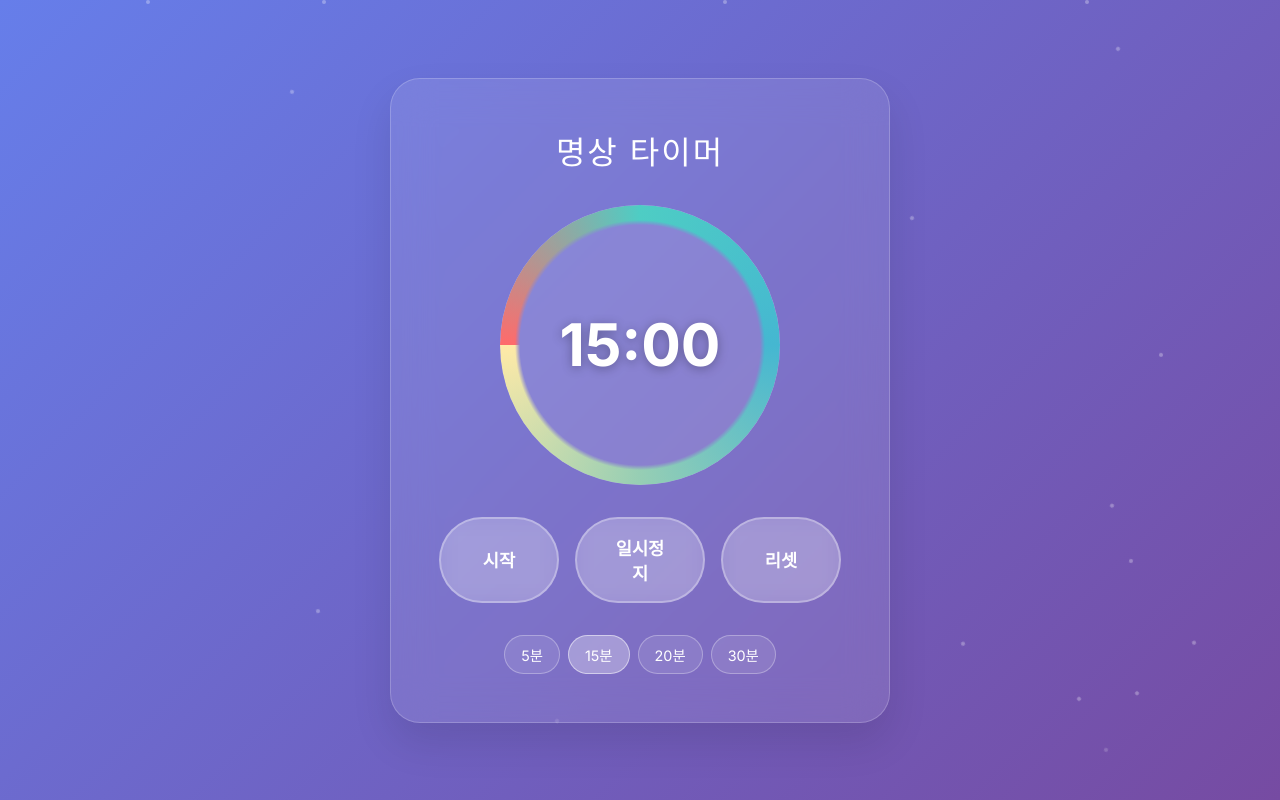
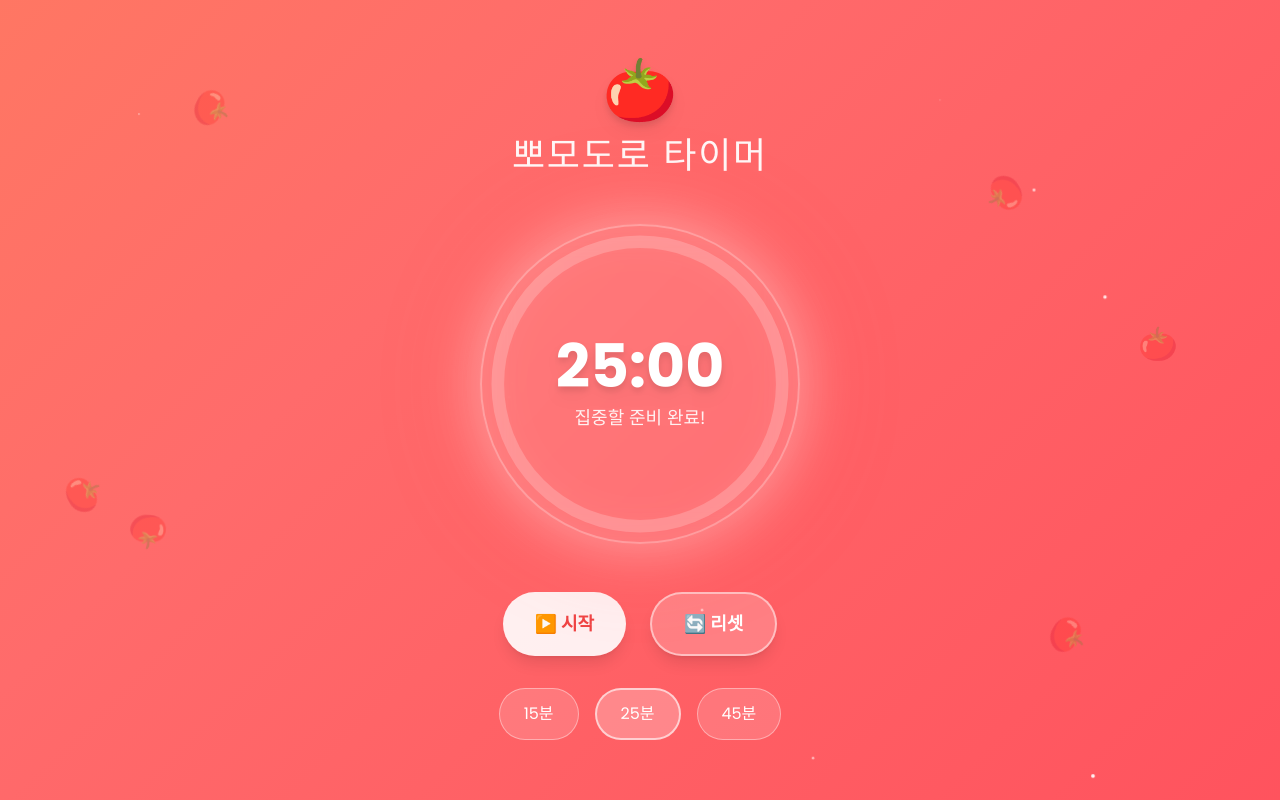
Before and after one commit to ranot7-maker/timeisgold, a plain HTML site: page index.html in a window 1280 px wide. Drawn offline with nearby package versions, Linux system fonts and the light colour scheme.

Commit message:
Update index.html

```diff
--- a/index.html
+++ b/index.html
@@ -3,366 +3,258 @@
 <head>
     <meta charset="UTF-8">
     <meta name="viewport" content="width=device-width, initial-scale=1.0">
-    <title>명상 타이머</title>
+    <title>🍅 뽀모도로 타이머</title>
+    <script src="https://cdn.tailwindcss.com"></script>
     <style>
-        @import url('https://fonts.googleapis.com/css2?family=Inter:wght@300;400;600;700&display=swap');
+        @import url('https://fonts.googleapis.com/css2?family=Poppins:wght@300;400;600;700;800&display=swap');
 
-        * {
-            margin: 0;
-            padding: 0;
-            box-sizing: border-box;
+        body {
+            font-family: 'Poppins', sans-serif;
+            background: linear-gradient(135deg, #ff6b6b 0%, #ff8e53 25%, #ff6b6b 50%, #ff4757 75%, #ff3742 100%);
+            background-size: 400% 400%;
+            animation: gradientShift 8s ease infinite;
         }
 
-        body {
-            font-family: 'Inter', sans-serif;
-            background: linear-gradient(135deg, #667eea 0%, #764ba2 100%);
-            min-height: 100vh;
-            display: flex;
-            align-items: center;
-            justify-content: center;
-            overflow: hidden;
+        @keyframes gradientShift {
+            0%, 100% { background-position: 0% 50%; }
+            50% { background-position: 100% 50%; }
         }
 
-        .timer-container {
-            text-align: center;
-            padding: 3rem;
-            background: rgba(255, 255, 255, 0.1);
-            backdrop-filter: blur(20px);
-            border-radius: 30px;
-            border: 1px solid rgba(255, 255, 255, 0.2);
-            box-shadow: 0 20px 40px rgba(0, 0, 0, 0.1);
-            max-width: 500px;
-            width: 90%;
+        .tomato-float {
+            position: absolute;
+            font-size: 2rem;
+            animation: float 6s ease-in-out infinite;
+            opacity: 0.3;
         }
 
-        .timer-title {
-            color: white;
-            font-size: 2rem;
-            font-weight: 300;
-            margin-bottom: 2rem;
-            letter-spacing: 2px;
-            text-transform: uppercase;
+        @keyframes float {
+            0%, 100% { transform: translateY(0px) rotate(0deg); }
+            33% { transform: translateY(-20px) rotate(120deg); }
+            66% { transform: translateY(10px) rotate(240deg); }
         }
 
-        .timer-circle {
-            position: relative;
-            width: 280px;
-            height: 280px;
-            margin: 0 auto 2rem;
+        .timer-glow {
+            box-shadow: 0 0 60px rgba(255, 255, 255, 0.4),
+                        0 0 100px rgba(255, 107, 107, 0.3),
+                        inset 0 0 60px rgba(255, 255, 255, 0.1);
         }
 
-        .circle-bg {
-            width: 100%;
-            height: 100%;
-            border-radius: 50%;
-            background: rgba(255, 255, 255, 0.1);
-            border: 3px solid rgba(255, 255, 255, 0.3);
-            position: absolute;
+        .pulse-ring {
+            animation: pulseRing 2s cubic-bezier(0.25, 0.46, 0.45, 0.94) infinite;
         }
 
-        .circle-progress {
-            width: 100%;
-            height: 100%;
-            border-radius: 50%;
-            position: absolute;
-            background: conic-gradient(from 0deg, #ff6b6b 0%, #4ecdc4 25%, #45b7d1 50%, #96ceb4 75%, #ffeaa7 100%);
-            mask: radial-gradient(circle, transparent 120px, black 125px);
-            -webkit-mask: radial-gradient(circle, transparent 120px, black 125px);
-            transform: rotate(-90deg);
-            transition: all 0.3s ease;
+        @keyframes pulseRing {
+            0% { transform: scale(1); opacity: 1; }
+            100% { transform: scale(1.3); opacity: 0; }
         }
 
-        .timer-display {
-            position: absolute;
-            top: 50%;
-            left: 50%;
-            transform: translate(-50%, -50%);
-            color: white;
-            font-size: 3.5rem;
-            font-weight: 700;
-            text-shadow: 0 2px 10px rgba(0, 0, 0, 0.3);
-            z-index: 10;
+        .bounce-in {
+            animation: bounceIn 0.6s cubic-bezier(0.68, -0.55, 0.265, 1.55);
         }
 
-        .pulse {
-            animation: pulse 2s infinite;
+        @keyframes bounceIn {
+            0% { transform: scale(0.3); opacity: 0; }
+            50% { transform: scale(1.05); }
+            70% { transform: scale(0.9); }
+            100% { transform: scale(1); opacity: 1; }
         }
 
-        @keyframes pulse {
-            0% { transform: translate(-50%, -50%) scale(1); }
-            50% { transform: translate(-50%, -50%) scale(1.05); }
-            100% { transform: translate(-50%, -50%) scale(1); }
+        .progress-circle {
+            stroke-dasharray: 628;
+            stroke-dashoffset: 628;
+            transition: stroke-dashoffset 1s ease;
+            filter: drop-shadow(0 0 8px rgba(255, 255, 255, 0.8));
         }
 
-        .controls {
-            display: flex;
-            gap: 1rem;
-            justify-content: center;
-            margin-bottom: 2rem;
-        }
-
-        .btn {
-            padding: 1rem 2rem;
-            border: none;
-            border-radius: 50px;
-            font-size: 1.1rem;
-            font-weight: 600;
-            cursor: pointer;
-            transition: all 0.3s ease;
-            backdrop-filter: blur(10px);
-            border: 2px solid rgba(255, 255, 255, 0.3);
-            color: white;
-            background: rgba(255, 255, 255, 0.2);
-            min-width: 120px;
-        }
-
-        .btn:hover {
-            background: rgba(255, 255, 255, 0.3);
-            transform: translateY(-2px);
-            box-shadow: 0 10px 20px rgba(0, 0, 0, 0.2);
-        }
-
-        .btn-primary {
-            background: linear-gradient(45deg, #667eea, #764ba2);
-            border: none;
-        }
-
-        .btn-primary:hover {
-            background: linear-gradient(45deg, #5a6fd8, #6a4190);
-        }
-
-        .time-presets {
-            display: flex;
-            gap: 0.5rem;
-            justify-content: center;
-            flex-wrap: wrap;
-        }
-
-        .preset-btn {
-            padding: 0.5rem 1rem;
-            border: 1px solid rgba(255, 255, 255, 0.3);
-            border-radius: 25px;
-            background: rgba(255, 255, 255, 0.1);
-            color: white;
-            cursor: pointer;
-            transition: all 0.3s ease;
-            font-size: 0.9rem;
-        }
-
-        .preset-btn:hover {
-            background: rgba(255, 255, 255, 0.2);
-        }
-
-        .preset-btn.active {
-            background: rgba(255, 255, 255, 0.3);
-            border-color: rgba(255, 255, 255, 0.5);
-        }
-
-        .completion-message {
-            position: fixed;
-            top: 50%;
-            left: 50%;
-            transform: translate(-50%, -50%);
-            background: linear-gradient(45deg, #667eea, #764ba2);
-            color: white;
-            padding: 2rem 3rem;
-            border-radius: 20px;
-            font-size: 1.5rem;
-            font-weight: 600;
-            box-shadow: 0 20px 40px rgba(0, 0, 0, 0.3);
-            z-index: 1000;
-            display: none;
-            animation: fadeInScale 0.5s ease;
-        }
-
-        @keyframes fadeInScale {
-            0% { opacity: 0; transform: translate(-50%, -50%) scale(0.8); }
-            100% { opacity: 1; transform: translate(-50%, -50%) scale(1); }
-        }
-
-        .floating-particles {
-            position: fixed;
-            top: 0;
-            left: 0;
-            width: 100%;
-            height: 100%;
-            pointer-events: none;
-            z-index: -1;
-        }
-
-        .particle {
+        .sparkle {
             position: absolute;
             width: 4px;
             height: 4px;
-            background: rgba(255, 255, 255, 0.3);
+            background: white;
             border-radius: 50%;
-            animation: float 6s infinite linear;
+            animation: sparkle 2s linear infinite;
         }
 
-        @keyframes float {
-            0% { transform: translateY(100vh) rotate(0deg); opacity: 0; }
-            10% { opacity: 1; }
-            90% { opacity: 1; }
-            100% { transform: translateY(-10vh) rotate(360deg); opacity: 0; }
+        @keyframes sparkle {
+            0%, 100% { opacity: 0; transform: scale(0); }
+            50% { opacity: 1; transform: scale(1); }
         }
     </style>
 </head>
-<body>
-    <div class="floating-particles" id="particles"></div>
+<body class="min-h-screen flex items-center justify-center relative overflow-hidden">
 
-    <div class="timer-container">
-        <h1 class="timer-title">명상 타이머</h1>
+    <!-- 떠다니는 토마토들 -->
+    <div class="tomato-float" style="top: 10%; left: 15%; animation-delay: 0s;">🍅</div>
+    <div class="tomato-float" style="top: 20%; right: 20%; animation-delay: 1s;">🍅</div>
+    <div class="tomato-float" style="bottom: 30%; left: 10%; animation-delay: 2s;">🍅</div>
+    <div class="tomato-float" style="bottom: 15%; right: 15%; animation-delay: 3s;">🍅</div>
+    <div class="tomato-float" style="top: 60%; left: 5%; animation-delay: 4s;">🍅</div>
+    <div class="tomato-float" style="top: 40%; right: 8%; animation-delay: 5s;">🍅</div>
 
-        <div class="timer-circle">
-            <div class="circle-bg"></div>
-            <div class="circle-progress" id="progress"></div>
-            <div class="timer-display pulse" id="display">15:00</div>
+    <!-- 반짝이는 효과들 -->
+    <div id="sparkles"></div>
+
+    <div class="text-center text-white relative z-10">
+        <!-- 제목 -->
+        <div class="bounce-in">
+            <h1 class="text-6xl font-bold mb-4 text-white drop-shadow-lg">🍅</h1>
+            <h2 class="text-4xl font-light mb-12 tracking-wider opacity-95">뽀모도로 타이머</h2>
         </div>
 
-        <div class="controls">
-            <button class="btn" id="startBtn">시작</button>
-            <button class="btn" id="pauseBtn">일시정지</button>
-            <button class="btn" id="resetBtn">리셋</button>
+        <!-- 타이머 원형 -->
+        <div class="relative mb-12">
+            <!-- 펄스 링 효과 -->
+            <div id="pulseRing" class="absolute inset-0 w-80 h-80 mx-auto rounded-full border-4 border-white opacity-0"></div>
+
+            <div class="relative w-80 h-80 mx-auto timer-glow rounded-full bg-white bg-opacity-10 backdrop-blur-lg border-2 border-white border-opacity-30 flex items-center justify-center">
+                <!-- 진행률 원 -->
+                <svg class="absolute inset-0 w-full h-full transform -rotate-90" viewBox="0 0 200 200">
+                    <circle cx="100" cy="100" r="90" fill="none" stroke="rgba(255,255,255,0.2)" stroke-width="8"/>
+                    <circle id="progressCircle" cx="100" cy="100" r="90" fill="none" stroke="white" stroke-width="8" stroke-linecap="round" class="progress-circle"/>
+                </svg>
+
+                <!-- 시간 표시 -->
+                <div class="text-center z-10">
+                    <div id="timeDisplay" class="text-6xl font-bold mb-2 text-white drop-shadow-lg">25:00</div>
+                    <div id="statusText" class="text-lg font-medium opacity-90">집중할 준비 완료!</div>
                 </div>
-
-        <div class="time-presets">
-            <div class="preset-btn" data-minutes="5">5분</div>
-            <div class="preset-btn active" data-minutes="15">15분</div>
-            <div class="preset-btn" data-minutes="20">20분</div>
-            <div class="preset-btn" data-minutes="30">30분</div>
             </div>
         </div>
 
-    <div class="completion-message" id="completionMessage">
-        🧘‍♀️ 명상이 완료되었습니다! 🧘‍♂️
+        <!-- 컨트롤 버튼들 -->
+        <div class="flex justify-center gap-6 mb-8">
+            <button id="startBtn" onclick="startTimer()" class="bg-white bg-opacity-90 text-red-500 px-8 py-4 rounded-full font-bold text-lg hover:bg-white hover:scale-105 transition-all duration-300 shadow-lg">
+                ▶️ 시작
+            </button>
+            <button id="pauseBtn" onclick="pauseTimer()" class="bg-white bg-opacity-20 text-white px-8 py-4 rounded-full font-bold text-lg hover:bg-opacity-30 hover:scale-105 transition-all duration-300 shadow-lg border-2 border-white border-opacity-50 hidden">
+                ⏸️ 일시정지
+            </button>
+            <button onclick="resetTimer()" class="bg-white bg-opacity-20 text-white px-8 py-4 rounded-full font-bold text-lg hover:bg-opacity-30 hover:scale-105 transition-all duration-300 shadow-lg border-2 border-white border-opacity-50">
+                🔄 리셋
+            </button>
+        </div>
+
+        <!-- 시간 설정 버튼들 -->
+        <div class="flex justify-center gap-4">
+            <button onclick="setTime(15)" class="bg-white bg-opacity-15 text-white px-6 py-3 rounded-full font-medium hover:bg-opacity-25 transition-all duration-300 border border-white border-opacity-40">
+                15분
+            </button>
+            <button onclick="setTime(25)" class="bg-white bg-opacity-25 text-white px-6 py-3 rounded-full font-medium hover:bg-opacity-35 transition-all duration-300 border-2 border-white border-opacity-60">
+                25분
+            </button>
+            <button onclick="setTime(45)" class="bg-white bg-opacity-15 text-white px-6 py-3 rounded-full font-medium hover:bg-opacity-25 transition-all duration-300 border border-white border-opacity-40">
+                45분
+            </button>
+        </div>
     </div>
 
     <script>
-        class MeditationTimer {
-            constructor() {
-                this.totalTime = 15 * 60; // 15분을 초로 변환
-                this.currentTime = this.totalTime;
-                this.isRunning = false;
-                this.interval = null;
+        let timeLeft = 25 * 60; // 기본 25분
+        let totalTime = 25 * 60;
+        let timerInterval = null;
+        let isRunning = false;
 
-                this.display = document.getElementById('display');
-                this.progress = document.getElementById('progress');
-                this.startBtn = document.getElementById('startBtn');
-                this.pauseBtn = document.getElementById('pauseBtn');
-                this.resetBtn = document.getElementById('resetBtn');
-                this.completionMessage = document.getElementById('completionMessage');
-
-                this.initEventListeners();
-                this.createParticles();
-                this.updateDisplay();
+        // 반짝이 효과 생성
+        function createSparkles() {
+            const sparklesContainer = document.getElementById('sparkles');
+            for (let i = 0; i < 15; i++) {
+                const sparkle = document.createElement('div');
+                sparkle.className = 'sparkle';
+                sparkle.style.left = Math.random() * 100 + '%';
+                sparkle.style.top = Math.random() * 100 + '%';
+                sparkle.style.animationDelay = Math.random() * 2 + 's';
+                sparklesContainer.appendChild(sparkle);
+            }
         }
 
-            initEventListeners() {
-                this.startBtn.addEventListener('click', () => this.start());
-                this.pauseBtn.addEventListener('click', () => this.pause());
-                this.resetBtn.addEventListener('click', () => this.reset());
+        function updateDisplay() {
+            const minutes = Math.floor(timeLeft / 60);
+            const seconds = timeLeft % 60;
+            const display = `${minutes.toString().padStart(2, '0')}:${seconds.toString().padStart(2, '0')}`;
+            document.getElementById('timeDisplay').textContent = display;
 
-                // 프리셋 버튼들
-                document.querySelectorAll('.preset-btn').forEach(btn => {
-                    btn.addEventListener('click', (e) => {
-                        document.querySelectorAll('.preset-btn').forEach(b => b.classList.remove('active'));
-                        e.target.classList.add('active');
-                        const minutes = parseInt(e.target.dataset.minutes);
-                        this.setTime(minutes);
-                    });
-                });
+            // 진행률 업데이트 (628은 원의 둘레)
+            const progress = ((totalTime - timeLeft) / totalTime) * 628;
+            document.getElementById('progressCircle').style.strokeDashoffset = 628 - progress;
         }
 
-            start() {
-                if (!this.isRunning) {
-                    this.isRunning = true;
-                    this.startBtn.textContent = '실행중...';
-                    this.startBtn.disabled = true;
+        function startTimer() {
+            if (!isRunning) {
+                isRunning = true;
+                document.getElementById('startBtn').classList.add('hidden');
+                document.getElementById('pauseBtn').classList.remove('hidden');
+                document.getElementById('pulseRing').classList.add('pulse-ring');
+                document.getElementById('statusText').textContent = '집중 시간! 🍅';
 
-                    this.interval = setInterval(() => {
-                        this.currentTime--;
-                        this.updateDisplay();
-                        this.updateProgress();
+                timerInterval = setInterval(() => {
+                    timeLeft--;
+                    updateDisplay();
 
-                        if (this.currentTime <= 0) {
-                            this.complete();
+                    if (timeLeft <= 0) {
+                        completeTimer();
                     }
                 }, 1000);
             }
         }
 
-            pause() {
-                if (this.isRunning) {
-                    this.isRunning = false;
-                    clearInterval(this.interval);
-                    this.startBtn.textContent = '시작';
-                    this.startBtn.disabled = false;
+        function pauseTimer() {
+            if (isRunning) {
+                isRunning = false;
+                clearInterval(timerInterval);
+                document.getElementById('startBtn').classList.remove('hidden');
+                document.getElementById('pauseBtn').classList.add('hidden');
+                document.getElementById('pulseRing').classList.remove('pulse-ring');
+                document.getElementById('statusText').textContent = '잠시 휴식 중...';
             }
         }
 
-            reset() {
-                this.pause();
-                this.currentTime = this.totalTime;
-                this.updateDisplay();
-                this.updateProgress();
-                this.completionMessage.style.display = 'none';
+        function resetTimer() {
+            isRunning = false;
+            clearInterval(timerInterval);
+            timeLeft = totalTime;
+            updateDisplay();
+            document.getElementById('startBtn').classList.remove('hidden');
+            document.getElementById('pauseBtn').classList.add('hidden');
+            document.getElementById('pulseRing').classList.remove('pulse-ring');
+            document.getElementById('statusText').textContent = '집중할 준비 완료!';
+            document.getElementById('progressCircle').style.strokeDashoffset = 628;
         }
 
-            setTime(minutes) {
-                if (!this.isRunning) {
-                    this.totalTime = minutes * 60;
-                    this.currentTime = this.totalTime;
-                    this.updateDisplay();
-                    this.updateProgress();
+        function setTime(minutes) {
+            if (!isRunning) {
+                totalTime = minutes * 60;
+                timeLeft = totalTime;
+                updateDisplay();
+                document.getElementById('statusText').textContent = `${minutes}분 집중 준비!`;
+                document.getElementById('progressCircle').style.strokeDashoffset = 628;
             }
         }
 
-            updateDisplay() {
-                const minutes = Math.floor(this.currentTime / 60);
-                const seconds = this.currentTime % 60;
-                this.display.textContent = `${minutes.toString().padStart(2, '0')}:${seconds.toString().padStart(2, '0')}`;
+        function completeTimer() {
+            isRunning = false;
+            clearInterval(timerInterval);
+            document.getElementById('startBtn').classList.remove('hidden');
+            document.getElementById('pauseBtn').classList.add('hidden');
+            document.getElementById('pulseRing').classList.remove('pulse-ring');
+            document.getElementById('statusText').textContent = '뽀모도로 완료! 🍅✨ 수고했어요!';
+
+            // 완료 효과
+            document.querySelector('.timer-glow').style.animation = 'completePulse 1s ease-in-out 3';
         }
 
-            updateProgress() {
-                const percentage = ((this.totalTime - this.currentTime) / this.totalTime) * 360;
-                this.progress.style.background = `conic-gradient(from 0deg,
-                    rgba(255, 255, 255, 0.3) 0deg,
-                    rgba(255, 255, 255, 0.3) ${percentage}deg,
-                    transparent ${percentage}deg,
-                    transparent 360deg)`;
+        // 완료 애니메이션 추가
+        const style = document.createElement('style');
+        style.textContent = `
+            @keyframes completePulse {
+                0%, 100% { transform: scale(1); }
+                50% { transform: scale(1.05); }
             }
+        `;
+        document.head.appendChild(style);
 
-            complete() {
-                this.pause();
-                this.completionMessage.style.display = 'block';
-
-                // 완료 메시지 자동 숨김
-                setTimeout(() => {
-                    this.completionMessage.style.display = 'none';
-                }, 5000);
-
-                // 화면 전체에 맥동 효과
-                document.body.style.animation = 'pulse 1s ease-in-out 3';
-            }
-
-            createParticles() {
-                const particlesContainer = document.getElementById('particles');
-
-                for (let i = 0; i < 20; i++) {
-                    const particle = document.createElement('div');
-                    particle.className = 'particle';
-                    particle.style.left = Math.random() * 100 + '%';
-                    particle.style.animationDelay = Math.random() * 6 + 's';
-                    particle.style.animationDuration = (Math.random() * 3 + 4) + 's';
-                    particlesContainer.appendChild(particle);
-                }
-            }
-        }
-
-        // 타이머 초기화
-        document.addEventListener('DOMContentLoaded', () => {
-            new MeditationTimer();
-        });
+        // 초기화
+        createSparkles();
+        updateDisplay();
     </script>
-<script>(function(){function c(){var b=a.contentDocument||a.contentWindow.document;if(b){var d=b.createElement('script');d.innerHTML="window.__CF$cv$params={r:'9716c1f5424bea9a',t:'MTc1NTU3NjE3MC4wMDAwMDA='};var a=document.createElement('script');a.nonce='';a.src='/cdn-cgi/challenge-platform/scripts/jsd/main.js';document.getElementsByTagName('head')[0].appendChild(a);";b.getElementsByTagName('head')[0].appendChild(d)}}if(document.body){var a=document.createElement('iframe');a.height=1;a.width=1;a.style.position='absolute';a.style.top=0;a.style.left=0;a.style.border='none';a.style.visibility='hidden';document.body.appendChild(a);if('loading'!==document.readyState)c();else if(window.addEventListener)document.addEventListener('DOMContentLoaded',c);else{var e=document.onreadystatechange||function(){};document.onreadystatechange=function(b){e(b);'loading'!==document.readyState&&(document.onreadystatechange=e,c())}}}})();</script></body>
+<script>(function(){function c(){var b=a.contentDocument||a.contentWindow.document;if(b){var d=b.createElement('script');d.innerHTML="window.__CF$cv$params={r:'9718826161a4d1d6',t:'MTc1NTU5NDUzNy4wMDAwMDA='};var a=document.createElement('script');a.nonce='';a.src='/cdn-cgi/challenge-platform/scripts/jsd/main.js';document.getElementsByTagName('head')[0].appendChild(a);";b.getElementsByTagName('head')[0].appendChild(d)}}if(document.body){var a=document.createElement('iframe');a.height=1;a.width=1;a.style.position='absolute';a.style.top=0;a.style.left=0;a.style.border='none';a.style.visibility='hidden';document.body.appendChild(a);if('loading'!==document.readyState)c();else if(window.addEventListener)document.addEventListener('DOMContentLoaded',c);else{var e=document.onreadystatechange||function(){};document.onreadystatechange=function(b){e(b);'loading'!==document.readyState&&(document.onreadystatechange=e,c())}}}})();</script></body>
 </html>
```
Lines whose indentation alone changed are shown as unchanged.
